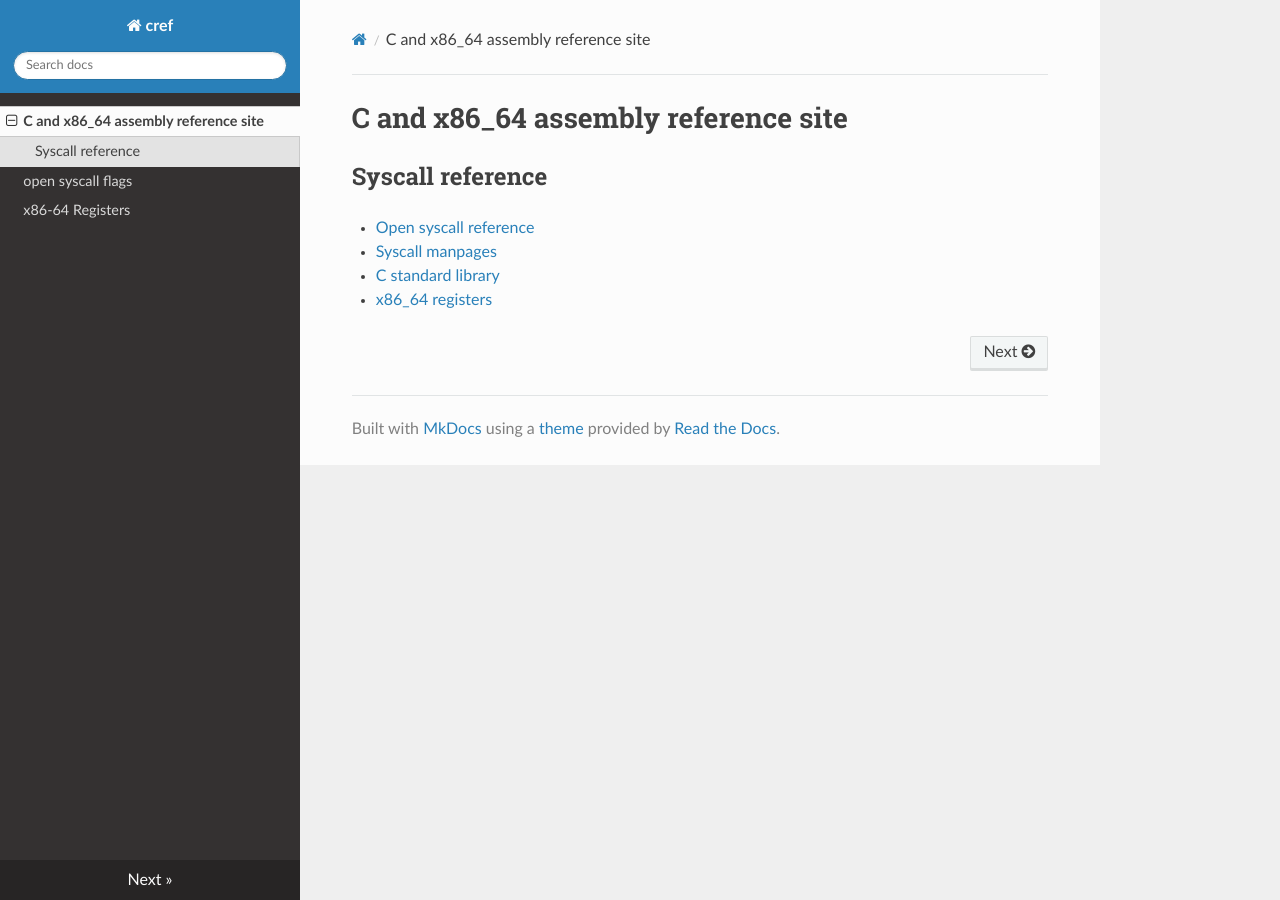
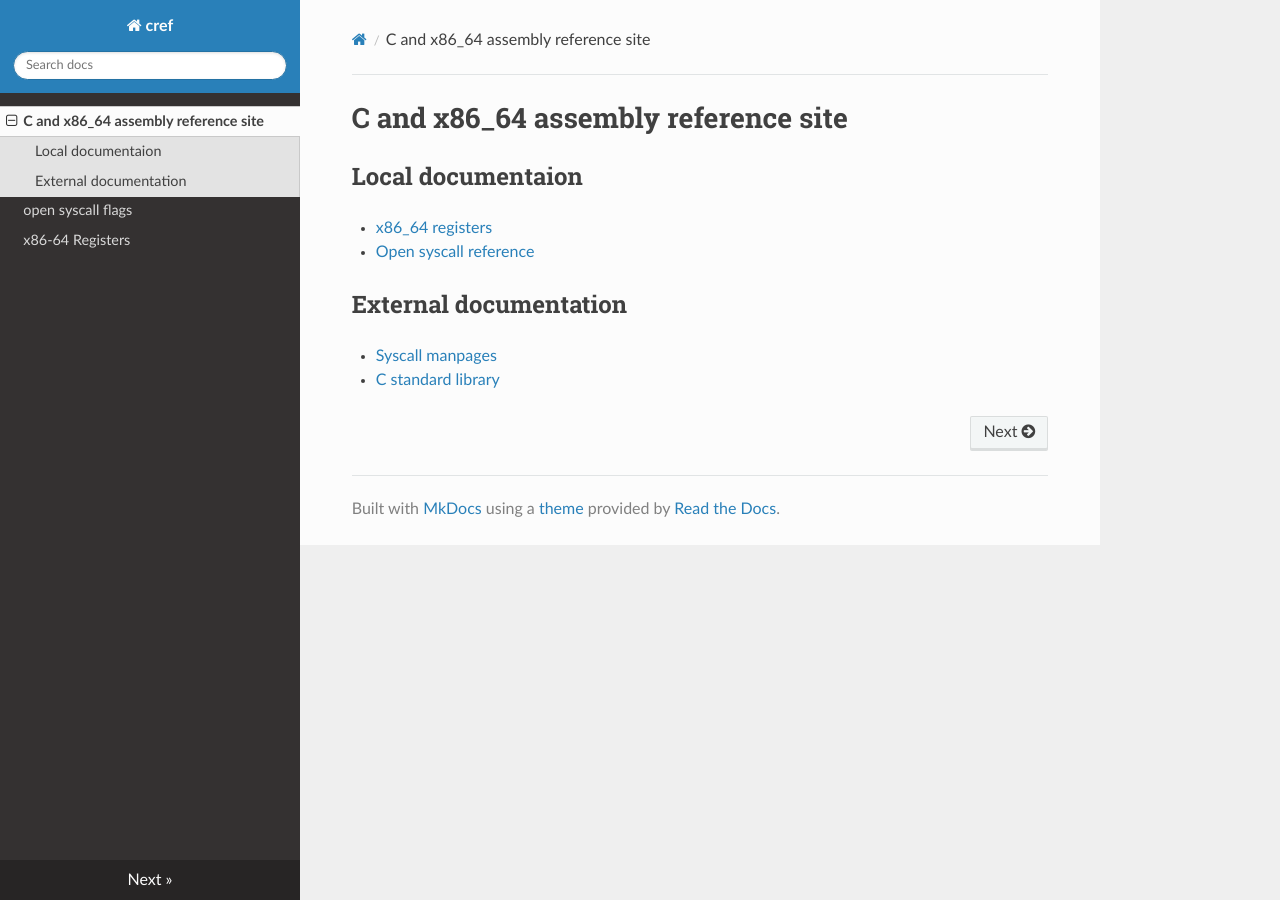
Before and after one commit to mgiv/cref, an MkDocs documentation site: the page built from docs/README.md, in a window 1280 px wide. Built offline with MkDocs 1.6.1, drawn with Linux system fonts in a browser that asks for light colours; nearby versions of some CDN libraries.

Commit message:
Update README.md

```diff
--- a/docs/README.md
+++ b/docs/README.md
@@ -1,7 +1,8 @@
 # C and x86_64 assembly reference site
 
-## Syscall reference
+## Local documentaion
+- [x86_64 registers](registers.md)
 - [Open syscall reference](open_flags.md)
+## External documentation
 - [Syscall manpages](https://linux.die.net/man/2/)
 - [C standard library](https://cppreference.com/w/c/header.html)
-- [x86_64 registers](registers.md)
```
